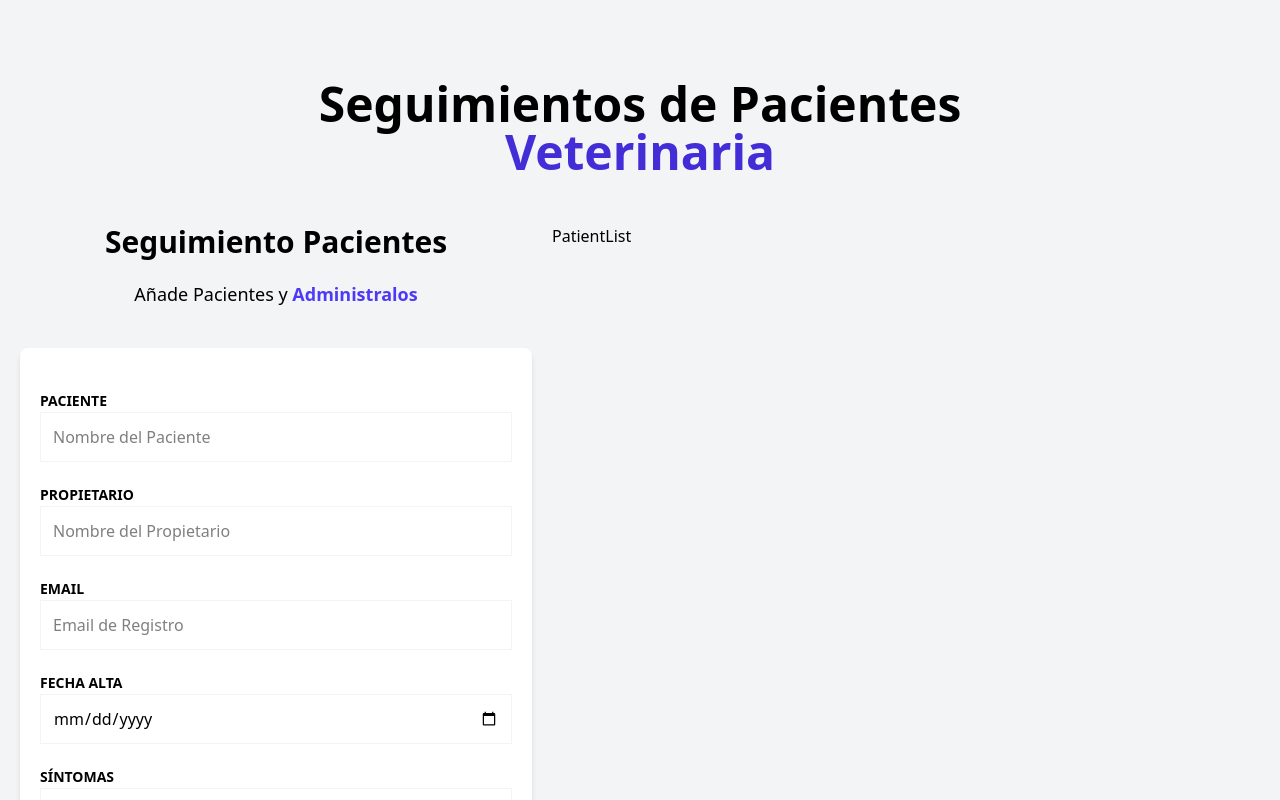
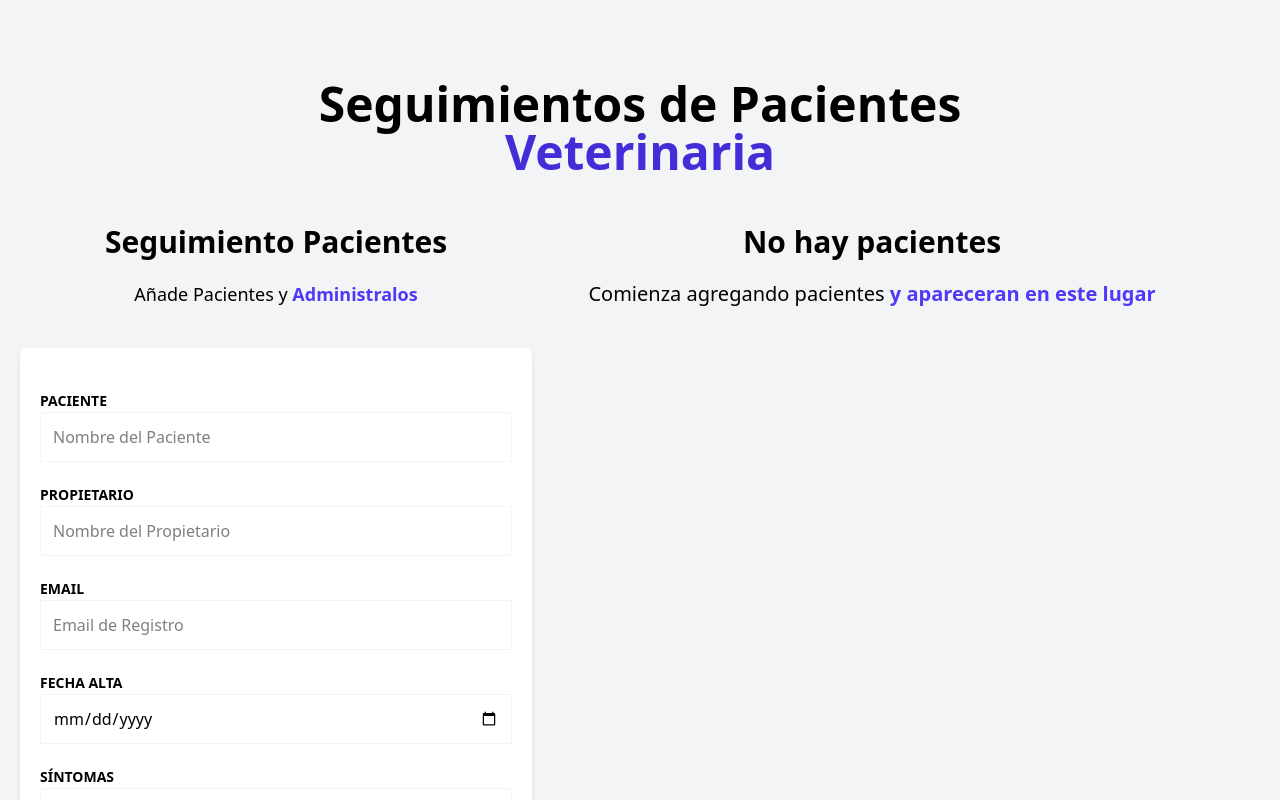
Before and after one commit to joelGabriel7/patients-zustand, a React (Vite) app: page / in a window 1280 px wide. Shown: the top 800 px of the page. Built offline with nearby package versions, Linux system fonts and the light colour scheme.

Commit message:
Show data of patientes and separate on different component to reusability

```diff
--- /dev/null
+++ b/src/components/PatientDetailItem.tsx
@@ -0,0 +1,14 @@
+
+
+type PatientDetailsItem = {
+    label: string,
+    data: string
+}
+
+export const PatientDetailItem = ({label,data } : PatientDetailsItem) => {
+  return (
+    <p className="font-bold mb-3 text-gray-700 uppercase">{label}: {''}
+    <span className='font-normal normal-case'>{data}</span>
+</p>
+  )
+}
--- /dev/null
+++ b/src/components/PatientDetails.tsx
@@ -0,0 +1,18 @@
+import { Patient } from '../types/index';
+import { PatientDetailItem } from './PatientDetailItem';
+type PatientDetailsProps = {
+    patient: Patient
+}
+
+export const PatientDetails = ({patient} : PatientDetailsProps) => {
+  return (
+    <div className='mx-5 my-10 px-5 py-10 bg-white shadow-md rounded-lg'>
+       <PatientDetailItem  label='ID' data={patient.id}/>
+       <PatientDetailItem  label='Nombre' data={patient.name}/>
+       <PatientDetailItem  label='Propietario' data={patient.caretaker}/>
+       <PatientDetailItem  label='Email' data={patient.email}/>
+       <PatientDetailItem  label='Fecha de Alta' data={patient.date.toString()}/>
+       <PatientDetailItem  label='Sintomas' data={patient.symptoms}/>
+    </div>
+  )
+}
--- a/src/components/PatientList.tsx
+++ b/src/components/PatientList.tsx
@@ -1,6 +1,35 @@
+import { usePatientStore } from "../store"
+import { PatientDetails } from "./PatientDetails";
 
 export const PatientList = () => {
+  const  patients = usePatientStore(state => state.patients)
   return (
-    <div>PatientList</div>
+    <div className="md:w-1/2 lg:3/5 md:h-screen overflow-y-scroll">
+        { patients.length ? (
+          <>
+            <h2 className="font-black text-3xl text-center">Listado de Pacientes</h2>
+             <p className="text-xl mt-5 mb-10 text-center">
+              Administras tus {''}
+              <span className="text-indigo-600 font-bold">y apareceran en este lugar</span>
+             </p>
+
+             {patients.map( patient => (
+              <PatientDetails
+                key={patient.id}
+                patient={patient}
+              />
+             ))}
+          </>
+        ) : (
+          <>
+              <h2 className="font-black text-3xl text-center">No hay pacientes</h2>
+              <p className="text-xl mt-5 mb-10 text-center">
+                  Comienza agregando pacientes {''}
+                  <span className="text-indigo-600 font-bold">y apareceran en este lugar</span>
+              </p>
+
+          </>
+        )}
+    </div>
   )
 }
```
